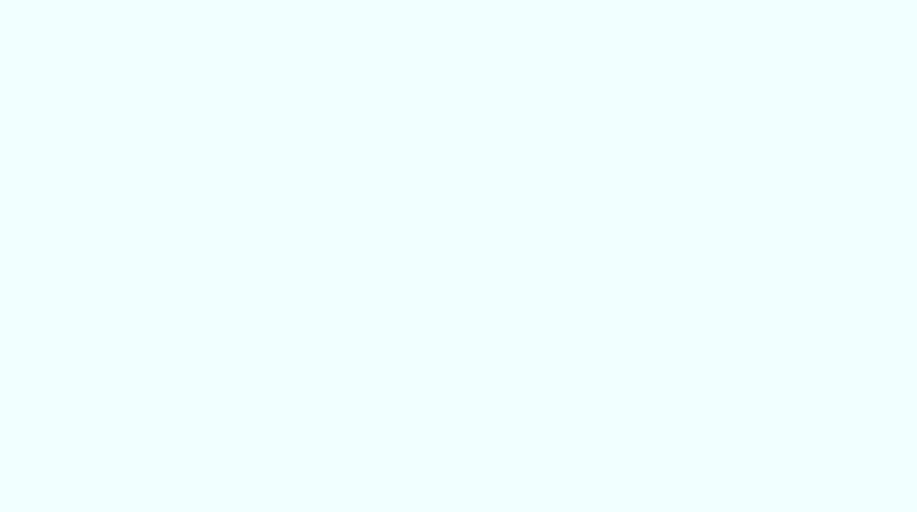
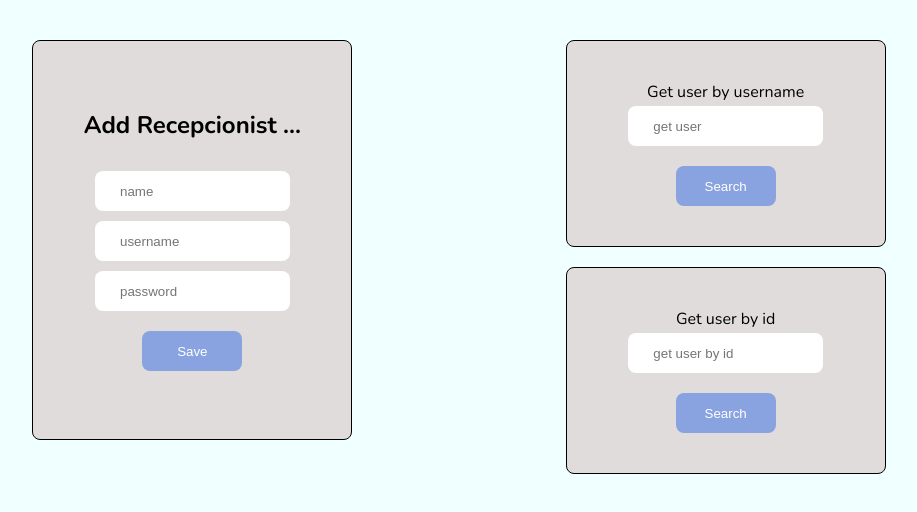
Before and after one commit to joanmdrs/sigcli, a React (Create React App) app in the folder client/: page /recepcionist in a window 1280 px wide. Before the commit this address had no page. Shown: the top 512 px of the page, without its empty margins (231-1148 px from the left). Built offline with nearby package versions, Linux system fonts and the light colour scheme.

Commit message:
Finalizando a correção do bug #61

```diff
--- a/client/src/components/Card.js
+++ b/client/src/components/Card.js
@@ -1,6 +1,6 @@
 import React from "react";
 import "./card.css";
-import { handleDeleteButton } from "../App";
+import { handleDeleteButton } from "../pages/Recepcionist/Recepcionist";
 
 export default function Card(props){
     return <tr>
--- a/client/src/components/Nav/Nav.js
+++ b/client/src/components/Nav/Nav.js
@@ -9,7 +9,8 @@ import
     faHome,
     faBed,
     faStethoscope,
-    faFileWaveform
+    faFileWaveform,
+    faUserGear
  } from '@fortawesome/free-solid-svg-icons'
 
 export default function Nav(){
@@ -43,7 +44,7 @@ export default function Nav(){
                 </Link>
 
                 <Link className="tag-link" to="/recepcionist" >
-                   <FontAwesomeIcon className="icon-menu" icon={faFileWaveform} />
+                   <FontAwesomeIcon className="icon-menu" icon={faUserGear} />
                    <p> Recepcionist </p>
                 </Link>
 
--- a/client/src/pages/Recepcionist/Recepcionist.css
+++ b/client/src/pages/Recepcionist/Recepcionist.css
@@ -14,6 +14,7 @@
     align-items: center;
     background-color: #E0DCDC;
     border-radius: 8px;
+    border: 1px solid #000;
     margin-top: 100px;
     padding: 40px 20px;
   }
--- a/client/src/pages/Recepcionist/Recepcionist.js
+++ b/client/src/pages/Recepcionist/Recepcionist.js
@@ -1,7 +1,7 @@
 import "./Recepcionist.css";
 import React, { useState } from "react";
 import api from "../../services/api";
-import Card from "../../components/Card"
+import Card from "../../components/Card";
 
 function Recepcionist() {
   const [values, setValues] = useState();
@@ -26,7 +26,7 @@ function Recepcionist() {
   };
 
   const handleSaveButton = async () => {
-    api.post("/recepcionist/register", {
+    api.post("/rcepcionist/register", {
       name: values.name,
       username: values.username,
       password: values.password,
@@ -70,11 +70,11 @@ function Recepcionist() {
       } else {
         setUsernameSearch(response.data);
       }
-    })
-  }
+    });
+  };
 
   const getUserById = () => {
-    const searchId = document.getElementById("input-get-id").value;
+    const searchId = document.getElementById("input-get-id").value
     api.get(`/recepcionist/get/${searchId}`,
     {
       username: searchId,
@@ -85,7 +85,7 @@ function Recepcionist() {
         setUsernameSearchById(response.data);
       }
     });
-  }
+  };
 
   return (
     <div className="App">
--- a/client/src/routes.js
+++ b/client/src/routes.js
@@ -1,5 +1,7 @@
 import React from "react";
 import Home from "./pages/Home/Home"
+import Recepcionist from "./pages/Recepcionist/Recepcionist"
+
 import {BrowserRouter, Routes as Switch, Route } from "react-router-dom"
 
 export default function Routes () {
@@ -8,6 +10,7 @@ export default function Routes () {
         <BrowserRouter>
             <Switch>
                 <Route path="/" element={<Home />} />
+                <Route path="/recepcionist" element={<Recepcionist />} />
             </Switch>
         </BrowserRouter>
     )
```
